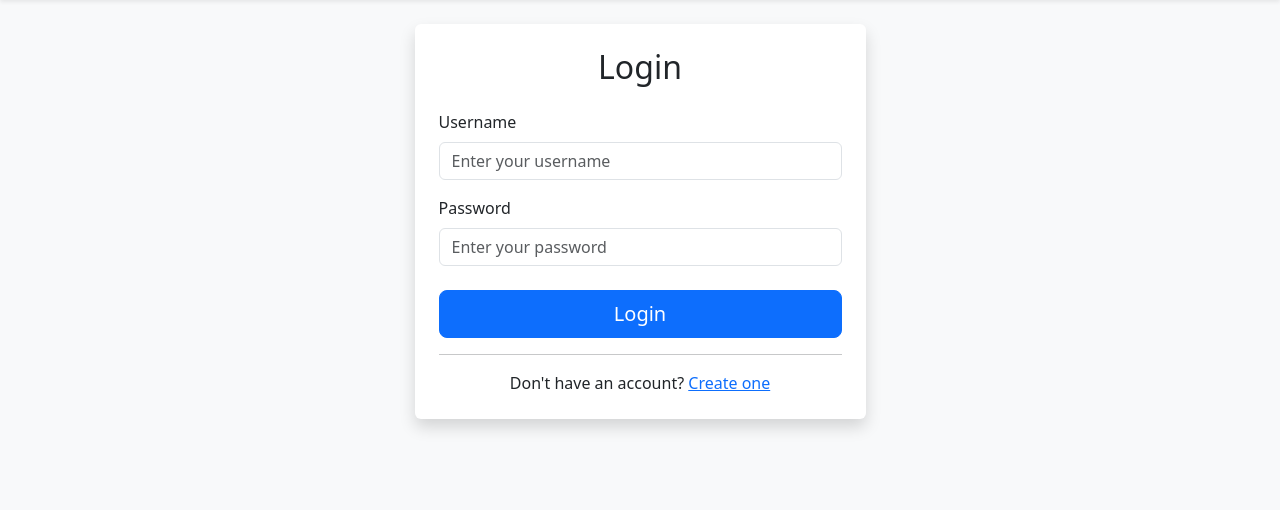
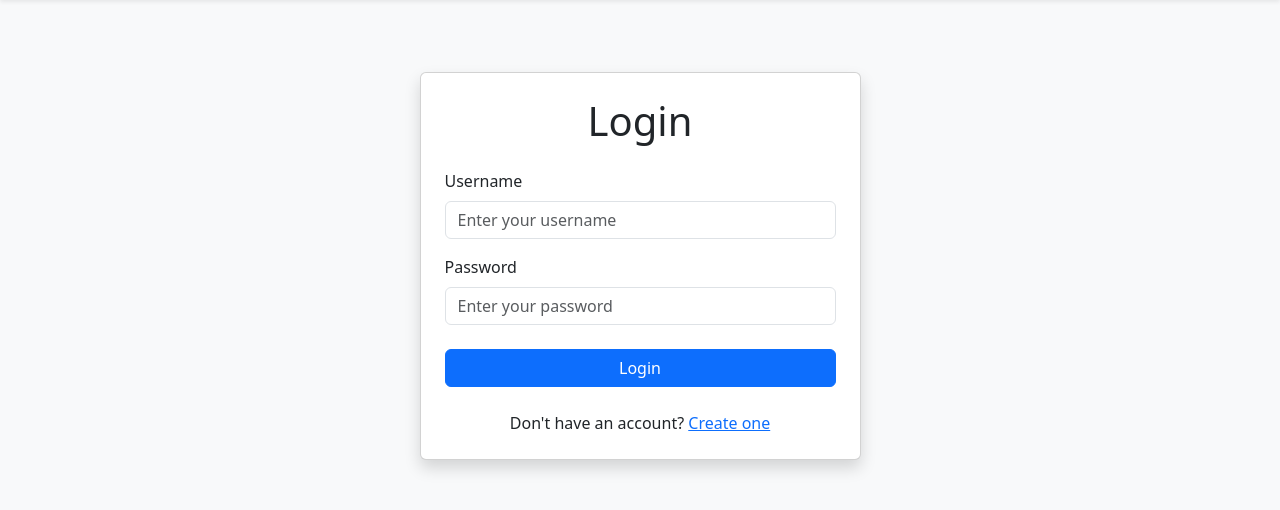
Before and after one commit to Monia07/bellestays-paris, a Django app: page /accounts/login/ in a window 1280 px wide. Shown: the part 62-572 px from the top of the page. Run offline with Django 5.2, Linux system fonts and the light colour scheme.

Commit message:
Fix login heading hierarchy

```diff
--- a/templates/registration/login.html
+++ b/templates/registration/login.html
@@ -6,30 +6,28 @@ Login
 
 {% block content %}
 
+<div class="container mt-5">
+
     <div class="row justify-content-center">
 
-    <div class="col-12 col-md-8 col-lg-5">
+        <div class="col-md-6 col-lg-5">
 
-        <div class="card shadow border-0">
+            <div class="card shadow">
 
                 <div class="card-body p-4">
 
-                <h2 class="text-center mb-4">
+                    <h1 class="text-center mb-4">
                         Login
-                </h2>
+                    </h1>
 
                     <form method="post">
 
                         {% csrf_token %}
 
                         {% if form.non_field_errors %}
-
                             <div class="alert alert-danger">
-
                                 {{ form.non_field_errors }}
-
                             </div>
-
                         {% endif %}
 
                         <div class="mb-3">
@@ -72,29 +70,20 @@ Login
 
                         </div>
 
-                    <div class="d-grid">
-
                         <button
                             type="submit"
-                            class="btn btn-primary btn-lg"
+                            class="btn btn-primary w-100"
                         >
                             Login
                         </button>
 
-                    </div>
-
                     </form>
 
-                <hr>
-
-                <p class="text-center mb-0">
-
+                    <p class="text-center mt-4 mb-0">
                         Don't have an account?
-
                         <a href="{% url 'signup' %}">
                             Create one
                         </a>
-
                     </p>
 
                 </div>
@@ -105,4 +94,6 @@ Login
 
     </div>
 
+</div>
+
 {% endblock %}
```
Lines whose indentation alone changed are shown as unchanged.
